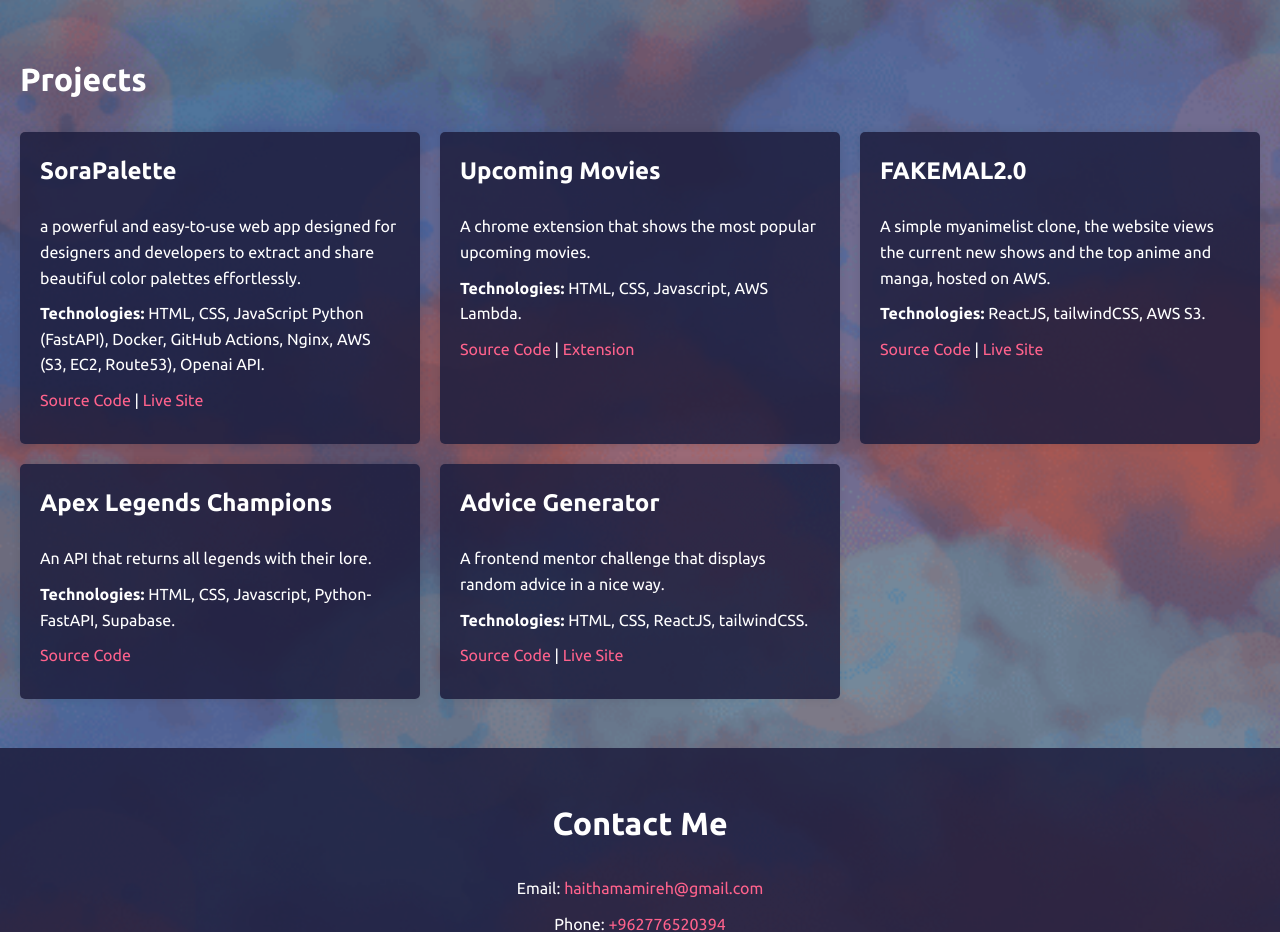
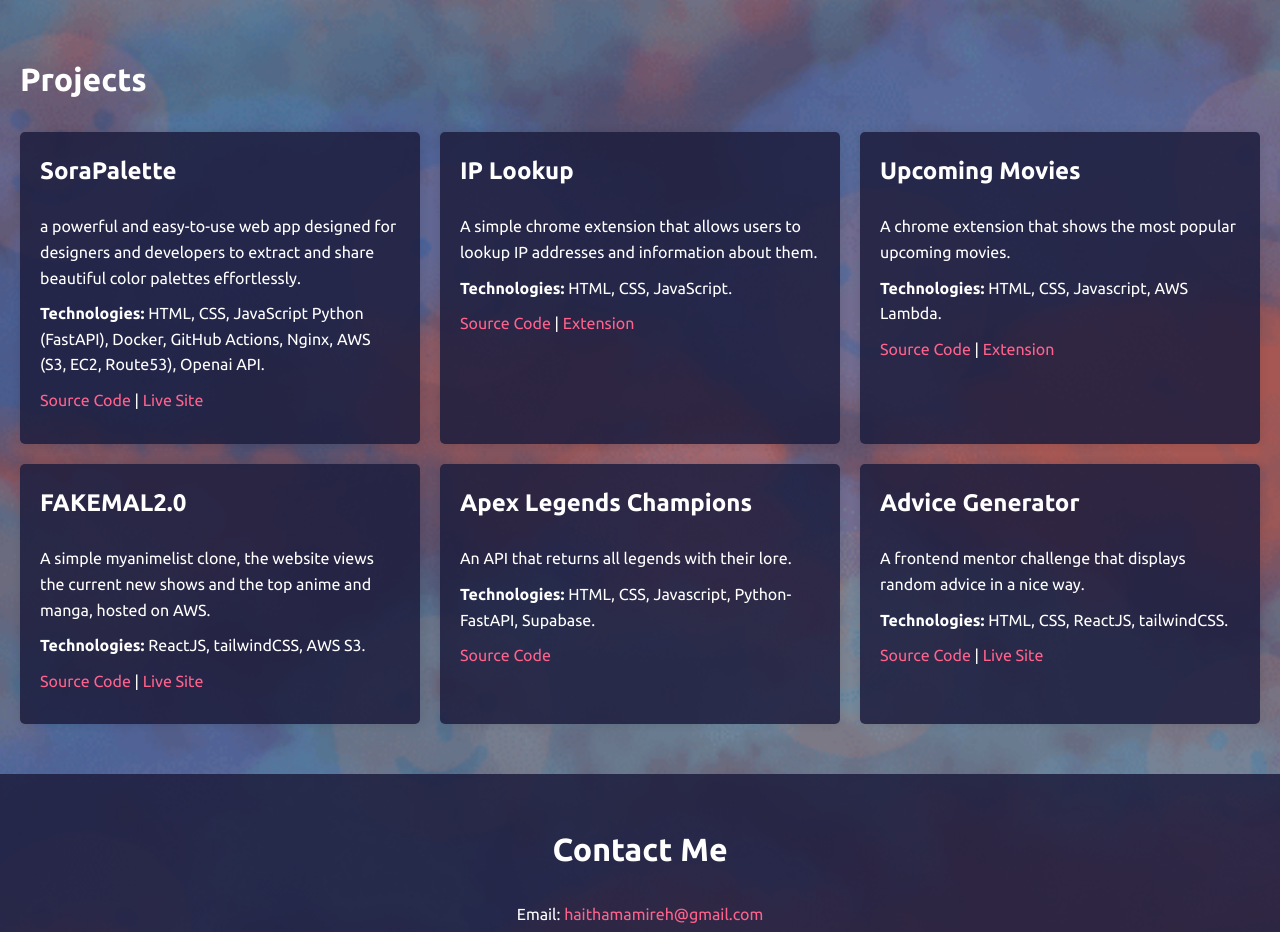
Before and after one commit to HaithamAmireh/portfolioV2, a plain HTML site: page index.html in a window 1280 px wide. Shown: the part 1520-2452 px from the top of the page. Drawn offline with nearby package versions, Linux system fonts and the light colour scheme.

Commit message:
add ip lookup card

```diff
--- a/index.html
+++ b/index.html
@@ -144,6 +144,25 @@
                     </p>
                 </div>
                 <div class="project-card">
+                    <h3>IP Lookup</h3>
+                    <p>
+                        A simple chrome extension that allows users to lookup IP
+                        addresses and information about them.
+                    </p>
+                    <p><strong>Technologies:</strong> HTML, CSS, JavaScript.</p>
+                    <p>
+                        <a
+                            href="https://github.com/HaithamAmireh/ip-info-lookup-extension"
+                            >Source Code</a
+                        >
+                        |
+                        <a
+                            href="https://chromewebstore.google.com/detail/ip-lookup/eeccnncejmogekbigelkiibmagphcbep"
+                            >Extension</a
+                        >
+                    </p>
+                </div>
+                <div class="project-card">
                     <h3>Upcoming Movies</h3>
                     <p>
                         A chrome extension that shows the most popular upcoming
@@ -236,7 +255,7 @@
             <p>Phone: <a href="tel:+962776520394">+962776520394</a></p>
             <p>
                 CV:
-                <a href="HaithamAmireh.pdf" target="_blank"
+                <a href="HaithamAmireh25.pdf" target="_blank"
                     >HaithamAmireh.pdf</a
                 >
             </p>
```
